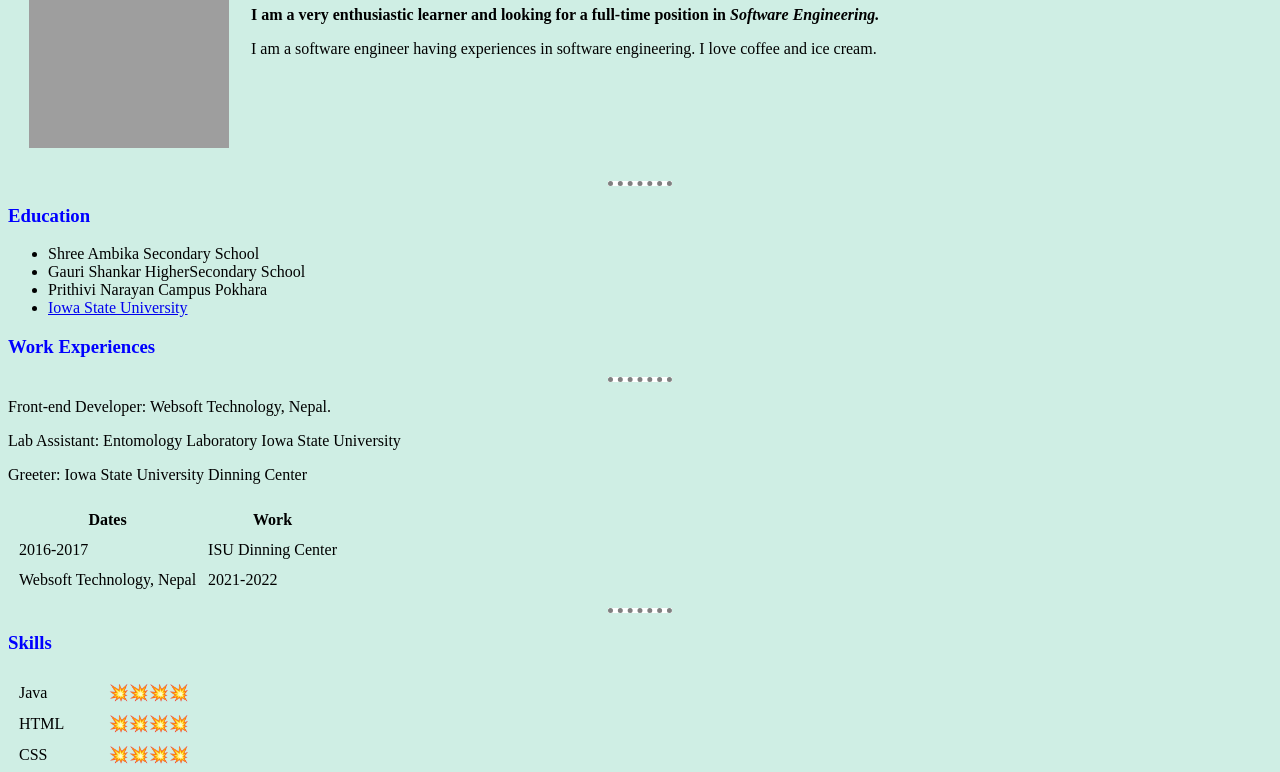
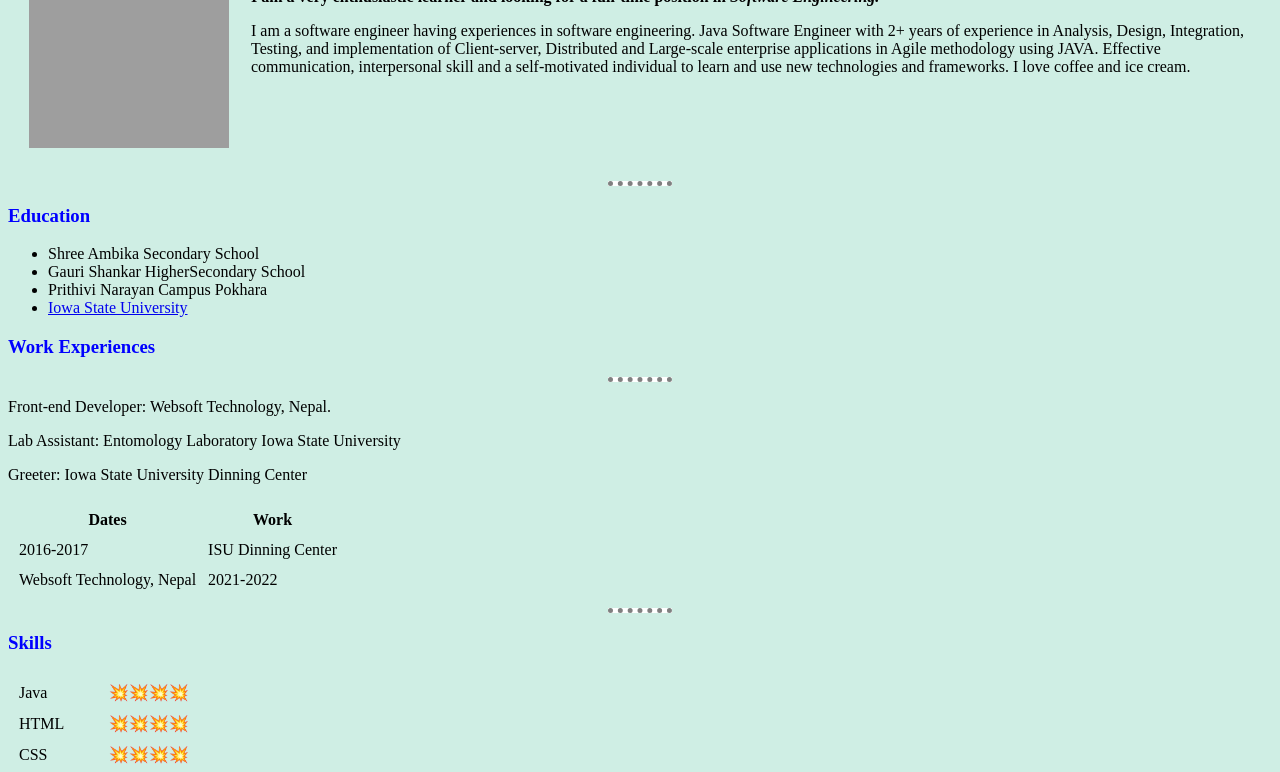
Before and after one commit to sarita480/HTML-webpage-with-little-CSS, a plain HTML site: page index.html in a window 1280 px wide. Shown: the part 181-953 px from the top of the page. Drawn offline with Linux system fonts and the light colour scheme; grey boxes are pictures that could not be loaded.

Commit message:
add description

```diff
--- a/index.html
+++ b/index.html
@@ -16,7 +16,12 @@
             <td>
                 <h1>Sarita Adhikari</h1>
                 <p> <strong>I am a very enthusiastic learner and looking for a full-time position in <em>Software Engineering.</em></Strong> </p>
-                <p>I am a software engineer having experiences in software engineering. I love coffee and ice cream.</p>
+                <p>I am a software engineer having experiences in software engineering.
+                    Java Software Engineer with 2+ years of experience in Analysis,
+                     Design, Integration, Testing, and implementation of Client-server,
+                      Distributed and Large-scale enterprise applications in Agile methodology using JAVA.
+                       Effective communication, interpersonal skill and a self-motivated individual to learn
+                       and use new technologies and frameworks. I love coffee and ice cream.</p>
 
             </td>
         </tr>
```
